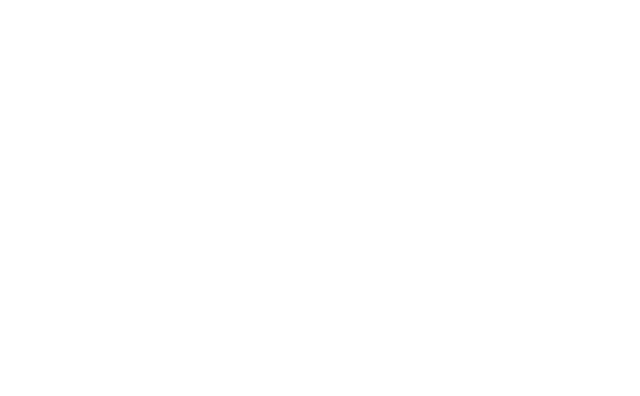
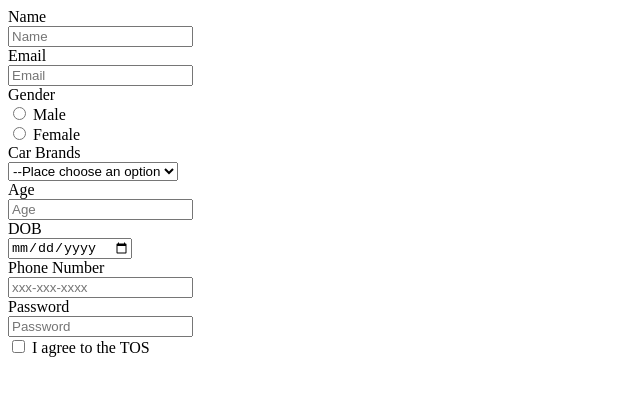
Before and after one commit to acciojob/signup-form-car-kvk98, a website: page main.html in a window 1280 px wide. Shown: the whole page, without its empty margins (0-640 px from the left). Drawn offline with Linux system fonts and the light colour scheme.

Commit message:
created a submission

```diff
--- a/main.html
+++ b/main.html
@@ -8,6 +8,40 @@
 
 <body>
 	<!-- the entire body must be written by student -->
+	<form action="#" method="post">
+		<label for="name">Name</label><br>
+		<input type="text" id="name" placeholder="Name" required><br>
+		<label for="email">Email</label><br>
+		<input type="Email" id="email" placeholder="Email" required><br>
+
+		<label for="gender">Gender</label><br>
+		<input type="radio" id="gender_m" name="gender" required>
+		<label for="gender_m">Male</label><br>
+		<input type="radio" id="gender_f" name="gender" required>
+		<label for="gender_f">Female</label><br>
+
+		<label for="cars">Car Brands</label><br>
+		<select id="cars" required><br>
+			<option value="">--Place choose an option</option>
+		    <option value="BMW">BMW</option>
+		    <option value="Benz">Benz</option>
+		</select>
+		<br>
+
+		<label for="age">Age</label><br>
+		<input type="number" id="age" placeholder="Age" required><br>
+
+		<label for="dob">DOB</label><br>
+		<input type="date" id="dob" required><br>
+
+		<label for="tel">Phone Number</label><br>
+		<input type="tel" id="tel" placeholder="xxx-xxx-xxxx"><br>
+
+		<label for="password">Password</label><br>
+		<input type="password" id="password" placeholder="Password" required><br>
+
+		<input type="checkbox" id="tos" required>
+		<label for="tos">I agree to the TOS</label><br>
     <script type="text/javascript" src="./script.js">
 </script>
 
```
